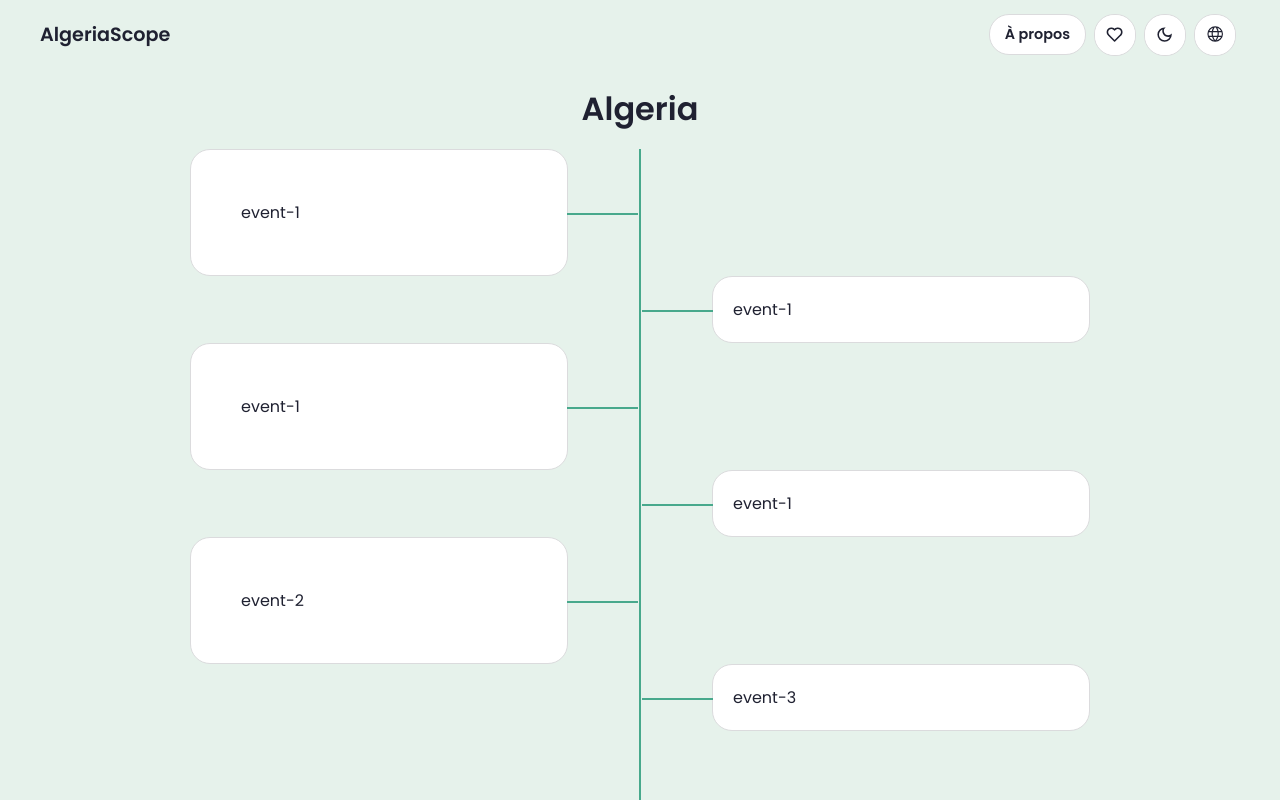
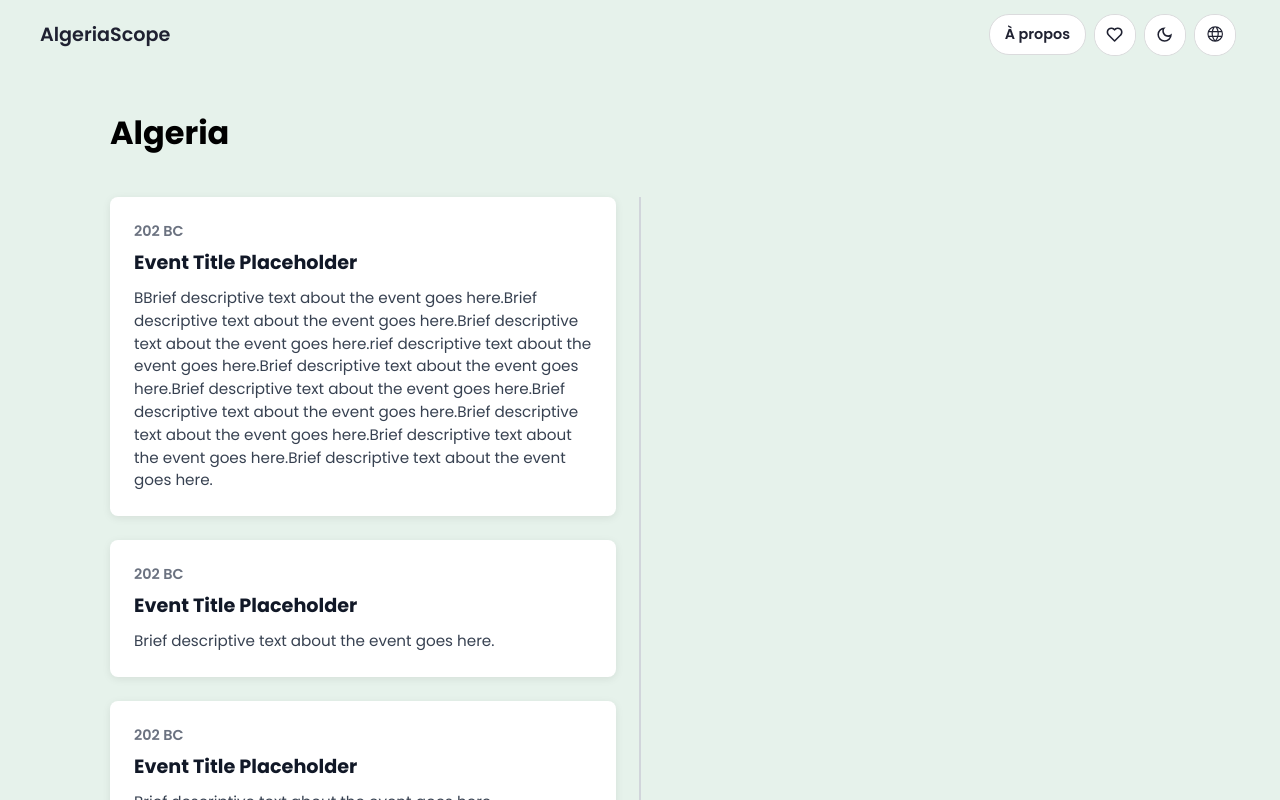
Before and after one commit to algeriascope/algeriascope.github.io, a React (Vite) app: page /history in a window 1280 px wide. Shown: the top 800 px of the page. Built offline with nearby package versions, Linux system fonts and the light colour scheme.

Commit message:
translated wilayaPostcodes + minor improvements

```diff
--- a/src/data/timelineData.js
+++ b/src/data/timelineData.js
@@ -1,53 +1,56 @@
-export  const timelineData = [
+export const timelineData = [
   {
-    eraName: "Kingdom of Numidia",
-    flag: "/assets/flags/numidia.svg",
+    eraName: 'Kingdom of Numidia',
+    flag: '/assets/flags/numidia.svg',
     events: [
       {
-        id: "event-1",
-        year: "202 BC",
-        title: "Event Title Placeholder",
-        text: "Brief descriptive text about the event goes here.",
-        image: "/assets/images/placeholder.webp"
-      },{
-        id: "event-1",
-        year: "202 BC",
-        title: "Event Title Placeholder",
-        text: "Brief descriptive text about the event goes here.",
-        image: "/assets/images/placeholder.webp"
-      },{
-        id: "event-1",
-        year: "202 BC",
-        title: "Event Title Placeholder",
-        text: "Brief descriptive text about the event goes here.",
-        image: "/assets/images/placeholder.webp"
-      },{
-        id: "event-1",
-        year: "202 BC",
-        title: "Event Title Placeholder",
-        text: "Brief descriptive text about the event goes here.",
-        image: "/assets/images/placeholder.webp"
+        id: 'event-1',
+        year: '202 BC',
+        title: 'Event Title Placeholder',
+        text: 'BBrief descriptive text about the event goes here.Brief descriptive text about the event goes here.Brief descriptive text about the event goes here.rief descriptive text about the event goes here.Brief descriptive text about the event goes here.Brief descriptive text about the event goes here.Brief descriptive text about the event goes here.Brief descriptive text about the event goes here.Brief descriptive text about the event goes here.Brief descriptive text about the event goes here.',
+        image: '/assets/images/placeholder.webp',
       },
       {
-        id: "event-2",
-        year: "40 AD",
-        title: "Event Title Placeholder",
-        text: "Brief descriptive text about the event goes here.",
-        image: "/assets/images/placeholder.webp"
-      }
-    ]
+        id: 'event-2',
+        year: '202 BC',
+        title: 'Event Title Placeholder',
+        text: 'Brief descriptive text about the event goes here.',
+        image: '/assets/images/placeholder.webp',
+      },
+      {
+        id: 'event-3',
+        year: '202 BC',
+        title: 'Event Title Placeholder',
+        text: 'Brief descriptive text about the event goes here.',
+        image: '/assets/images/placeholder.webp',
+      },
+      {
+        id: 'event-4',
+        year: '202 BC',
+        title: 'Event Title Placeholder',
+        text: 'Brief descriptive text about the event goes here.',
+        image: '/assets/images/placeholder.webp',
+      },
+      {
+        id: 'event-5',
+        year: '40 AD',
+        title: 'Event Title Placeholder',
+        text: 'Brief descriptive text about the event goes here.',
+        image: '/assets/images/placeholder.webp',
+      },
+    ],
   },
   {
-    eraName: "Regency of Algiers",
-    flag: "/assets/flags/regency.svg",
+    eraName: 'Regency of Algiers',
+    flag: '/assets/flags/regency.svg',
     events: [
       {
-        id: "event-3",
-        year: "1516",
-        title: "Event Title Placeholder",
-        text: "Brief descriptive text about the event goes here.",
-        image: "/assets/images/placeholder.webp"
-      }
-    ]
-  }
+        id: 'event-6',
+        year: '1516',
+        title: 'Event Title Placeholder',
+        text: 'Brief descriptive text about the event goes here.',
+        image: '/assets/images/placeholder.webp',
+      },
+    ],
+  },
 ];
--- a/src/i18n.js
+++ b/src/i18n.js
@@ -47,9 +47,17 @@ i18n
           postcodesSearch: {
             allWilayas: 'All Provinces',
             searchPlaceholderAll: 'Search Municipality, postcode',
-            searchPlaceholderWilaya: 'Search Municipality, postcode in {{wilaya}}',
+            searchPlaceholderWilaya:
+              'Search Municipality, postcode in {{wilaya}}',
             noResults: 'No search results found.',
             unspecified: 'xxxxx',
+          },
+          wilayaPostcodes: {
+            postcode: 'Postcode',
+            post: 'Post Office',
+            action: 'Action',
+            copyText: 'Copy Postcode',
+            details: 'Details',
           },
           footer: {
             rates: 'Rates',
@@ -103,6 +111,13 @@ i18n
             noResults: 'Aucun résultat trouvé.',
             unspecified: 'xxxxx',
           },
+          wilayaPostcodes: {
+            postcode: 'Code postal',
+            post: 'Bureau de poste',
+            action: 'Action',
+            copyText: 'Copier le code postal',
+            details: 'Détails',
+          },
           footer: {
             rates: 'Taux',
             about: 'À propos',
@@ -154,7 +169,13 @@ i18n
             noResults: 'لم يتم العثور على نتائج.',
             unspecified: 'xxxxx',
           },
-          wilayaPostcodes: {},
+          wilayaPostcodes: {
+            postcode: 'الرمز البريدي',
+            post: 'مركز البريد',
+            action: 'إجراء',
+            copyText: 'نسخ الرمز البريدي',
+            details: 'التفاصيل',
+          },
           footer: {
             rates: 'سعر الصرف',
             about: 'حول',
@@ -201,9 +222,17 @@ i18n
           postcodesSearch: {
             allWilayas: 'Akk tiwilayin',
             searchPlaceholderAll: 'Nadi Taɣiwanit, tanfult n tnefsiyn',
-            searchPlaceholderWilaya: 'Nadi Taɣiwanit, tanfult n tnefsiyn deg {{wilaya}}',
+            searchPlaceholderWilaya:
+              'Nadi Taɣiwanit, tanfult n tnefsiyn deg {{wilaya}}',
             noResults: 'Ulac igmmaḍ.',
             unspecified: 'xxxxx',
+          },
+          wilayaPostcodes: {
+            postcode: 'Tingal tamsawt',
+            post: 'Amasnas n tamsawt',
+            action: 'Tigawt',
+            copyText: 'Nɣel tingal tamsawt',
+            details: 'Aglef',
           },
           footer: {
             rates: 'Amsizwer',
--- a/src/pages/History.jsx
+++ b/src/pages/History.jsx
@@ -3,32 +3,46 @@ import styles from './History.module.css';
 import { timelineData } from '../data/timelineData';
 
 const History = () => {
-  const allEvents = timelineData.flatMap((era) => {
-    return era.events.map((event) => ({
+  const allEvents = timelineData.flatMap((era) =>
+    era.events.map((event) => ({
       ...event,
       eraName: era.eraName,
       flag: era.flag,
-    }));
-  });
+    }))
+  );
 
   return (
     <div className={styles.historyContainer}>
       <div className={styles.eraBar}>Algeria</div>
+
       <div className={styles.timelineContainer}>
-        <div className={styles.spine}>
-          <div className={styles.spineProgress} />
-        </div>
+        <div className={styles.spine} />
 
-        <div className={styles.eventsContainer}>
-          {allEvents.map((event, index) => (
+        {allEvents.map((event, index) => {
+          const isLeft = index % 2 === 0;
+          return (
             <div
-              key={event.id}
-              className={`${styles.eventCard} ${index % 2 === 0 ? styles.leftEvent : styles.rightEvent}`}
+              key={event.id ?? `${event.year}-${index}`}
+              className={`${styles.eventRow} ${
+                isLeft ? styles.leftRow : styles.rightRow
+              }`}
             >
-              {event.id}
+              <div className={styles.eventCard}>
+                <span className={styles.eventYear}>
+                  {event.year}
+                </span>
+
+                <h3 className={styles.eventTitle}>
+                  {event.title}
+                </h3>
+
+                <p className={styles.eventText}>
+                  {event.text}
+                </p>
+              </div>
             </div>
-          ))}
-        </div>
+          );
+        })}
       </div>
     </div>
   );
--- a/src/pages/History.module.css
+++ b/src/pages/History.module.css
@@ -1,101 +1,157 @@
 .historyContainer {
-  color: var(--text-primary);
-}
-.eraBar {
-  background: linear-gradient(
-    to bottom,
-    var(--bg-primary) 0%,
-    var(--bg-primary) 80%
-  );
-  display: flex;
-  align-items: center;
-  justify-content: center;
-  font-weight: 550;
-  font-size: 2rem;
-  position: sticky;
-  top: 0;
-  left: 0;
+  position: relative;
   width: 100%;
-  height: 80px;
-  pointer-events: none;
-  z-index: 2;
+  max-width: 1100px;
+  margin: 0 auto;
+  padding: 40px 20px;
+  box-sizing: border-box;
 }
 
+.eraBar {
+  font-size: 2rem;
+  font-weight: 700;
+  margin-bottom: 40px;
+}
+
+/* Timeline Container */
 .timelineContainer {
   position: relative;
+  display: flex;
+  flex-direction: column;
+  gap: 24px;
   width: 100%;
-  max-width: 900px;
-  margin: 0 auto;
-  min-height: 100vh;
 }
 
+/* Central vertical spine */
 .spine {
   position: absolute;
   top: 0;
   bottom: 0;
   left: 50%;
+  width: 2px;
+  background-color: #d1d5db;
   transform: translateX(-50%);
-  width: 2px;
-  background-color: var(--text-primary);
+  z-index: 1;
+  pointer-events: none;
 }
 
-.spineProgress {
-  position: absolute;
-  top: 0;
-  bottom: 0;
-  left: 50%;
-  transform: translateX(-50%);
-  width: 2px;
-  background-color: var(--accent-color);
-}
-
-.eventsContainer {
-  display: flex;
-  flex-direction: column;
+/* Base Card Styling */
+.eventCard {
   position: relative;
-  width: 100%;
-}
-
-.eventCard {
-  background-color: var(--bg-card);
-  border: 1px solid var(--card-border);
-  width: 42%;
-  padding: 20px;
-  border-radius: 20px;
-  position: relative;
+  width: calc(50% - 24px);
+  background: #ffffff;
+  padding: 24px;
+  border-radius: 8px;
+  box-shadow: 0 2px 8px rgba(0, 0, 0, 0.08);
+  box-sizing: border-box;
+  z-index: 2;
+  transition: top 0.2s ease;
 }
 
 .leftEvent {
-  align-self: flex-start;
-  right: 0;
-  padding: 50px;
+  left: 0;
 }
 
 .rightEvent {
-  align-self: flex-end;
-  left: 0;
+  right: 0;
 }
 
+.leftEvent::before {
+  content: '';
+  position: absolute;
+  top: 32px;
+  right: -25px;
+  width: 25px;
+  height: 2px;
+  background-color: #e11d48;
+}
 
 .leftEvent::after {
   content: '';
   position: absolute;
-  top: 50%;
-  right: -19%;
-  width: 19%;
+  top: 28px;
+  right: -29px;
+  width: 10px;
+  height: 10px;
+  background-color: #e11d48;
+  border-radius: 50%;
+  z-index: 3;
+}
+
+.rightEvent::before {
+  content: '';
+  position: absolute;
+  top: 32px;
+  left: -25px;
+  width: 25px;
   height: 2px;
-  background-color: var(--accent-color);
-  z-index: 1;
+  background-color: #e11d48;
 }
 
 .rightEvent::after {
   content: '';
   position: absolute;
-  top: 50%;
-  /* top: 1px; */
-  left: -19%;
-  width: 19%;
-  height: 2px;
-  background-color: var(--accent-color);
-  z-index: 1;
+  top: 28px;
+  left: -29px;
+  width: 10px;
+  height: 10px;
+  background-color: #e11d48;
+  border-radius: 50%;
+  z-index: 3;
 }
+
+.eventYear {
+  display: block;
+  font-size: 0.9rem;
+  font-weight: 600;
+  color: #6b7280;
+  margin-bottom: 6px;
+}
+
+.eventTitle {
+  margin: 0 0 10px 0;
+  font-size: 1.2rem;
+  font-weight: 700;
+  color: #111827;
+}
+
+.eventText {
+  margin: 0;
+  font-size: 0.95rem;
+  line-height: 1.5;
+  color: #374151;
+}
+
+@media (max-width: 640px) {
+  .historyContainer {
+    padding: 24px 16px;
+  }
+
+  .eraBar {
+    font-size: 1.75rem;
+    margin-bottom: 32px;
+  }
+
+  .spine {
+    left: 5px;
+  }
+
+  .eventCard {
+    width: calc(100% - 28px);
+    left: 28px !important;
+    right: auto !important;
+  }
+
+  .leftEvent::before,
+  .rightEvent::before {
+    left: -23px;
+    right: auto;
+    width: 18px;
+  }
+
+  .leftEvent::after,
+  .rightEvent::after {
+    left: -28px;
+    right: auto;
+  }
+}
```
Also changed, not shown: src/data/parallelRates.js (added, +13 -0 lines), src/pages/WilayaPostcodes.jsx (+37 -8 lines).
